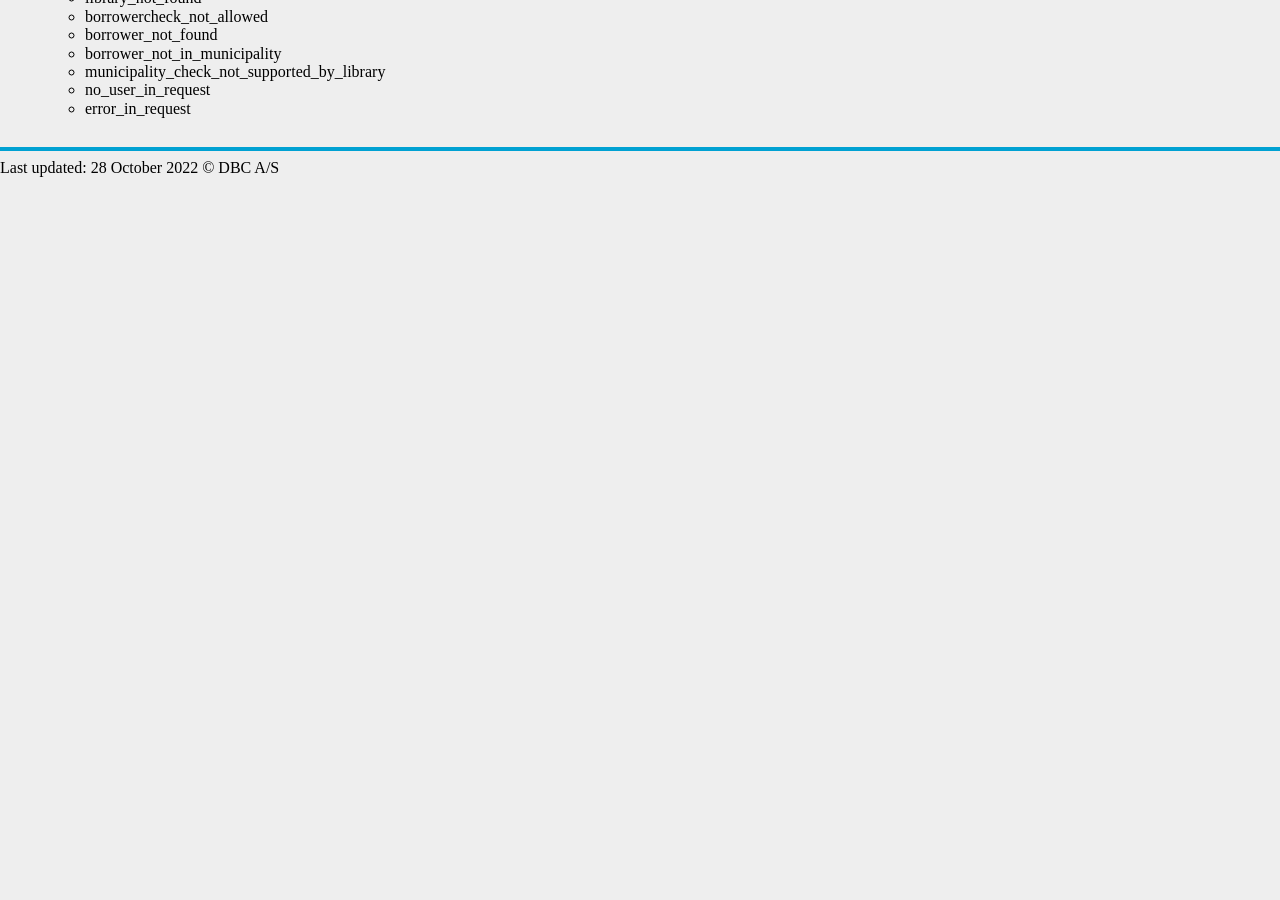
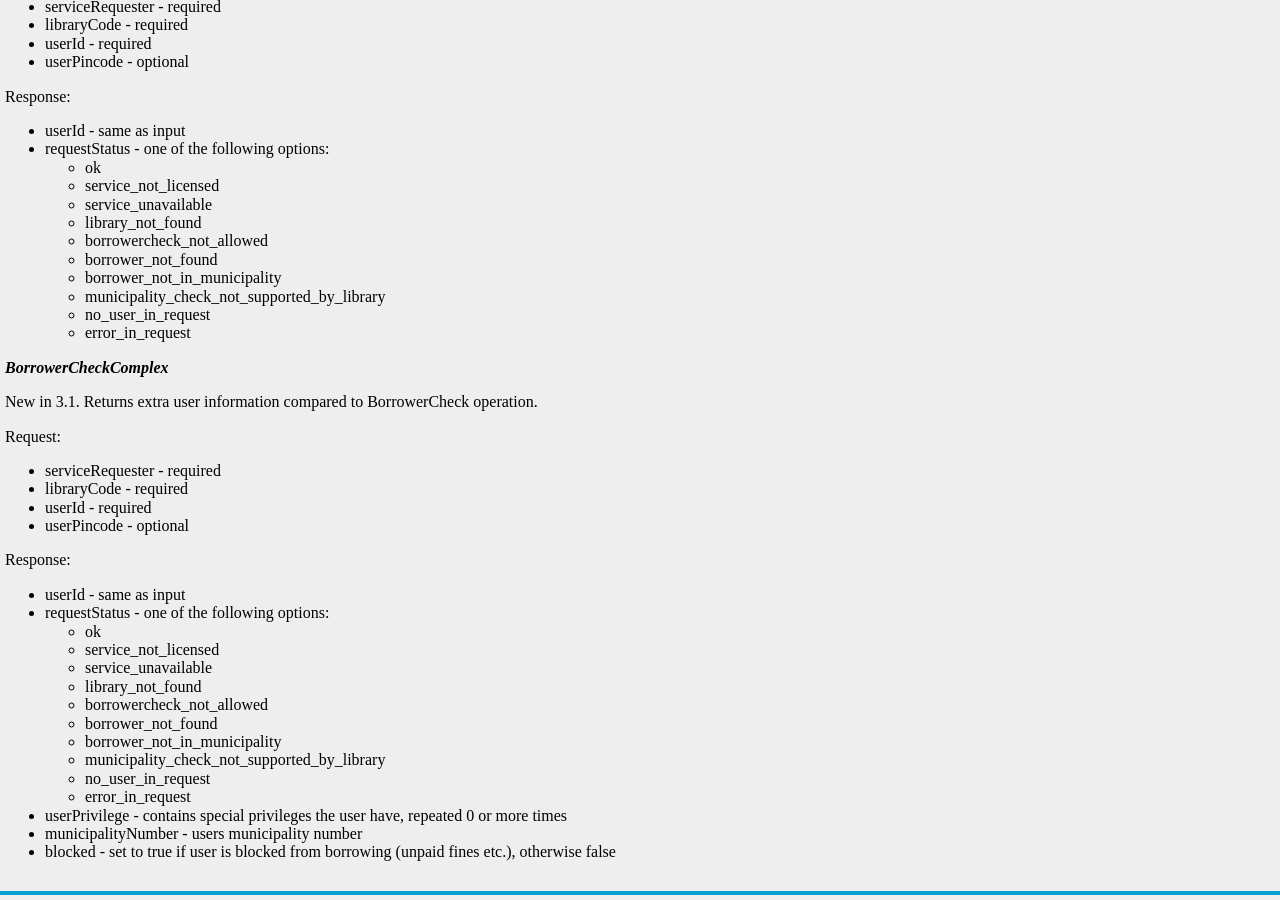
Before and after one commit to DBCDK/dbcdk.github.io, a Jekyll site: the page built from BorChk.md, in a window 1280 px wide and 900 px high, scrolled down 736 px. Built offline with Jekyll 4.4.1, drawn with Linux system fonts in a browser that asks for light colours; nearby versions of some CDN libraries; our own code applies the rules of GitHub Pages for plain Markdown files; before the commit the page ends 914 px from its top, so only the background shows below that; some of the changed text lies outside the part shown.

Commit message:
Added borchk 3.1 to documentation

```diff
--- a/BorChk.md
+++ b/BorChk.md
@@ -9,13 +9,24 @@ Lånertjek. Bruges til at tjekke om en bruger er indmeldt på et givent bibliote
 
 Dokumentation: [http://www.danbib.dk/lanertjek-fjernadgang](http://www.danbib.dk/lanertjek-fjernadgang)
 
+Current version is 3.1
+
 ## Versions
 
 | Version | Environment | Endpoint                                           | WSDL | XSD |
 |---------|-------------|----------------------------------------------------|------|-----|
+| 3.1    | production  | [https://borchk.addi.dk/3.1/](https://borchk.addi.dk/3.1/)         | [https://borchk.addi.dk/3.1/soap?wsdl](https://borchk.addi.dk/3.1/soap?wsdl)                     | [https://borchk.addi.dk/3.1/soap?xsd=1](https://borchk.addi.dk/3.1/soap?xsd=1) |
+| 3.1    | extern test | [https://borchk.test.addi.dk/3.1/](https://borchk.test.addi.dk/3.1/) | [https://borchk.test.addi.dk/3.1/soap?wsdl](https://borchk.test.addi.dk/3.1/soap?wsdl) | [https://borchk.test.addi.dk/test_3.1/soap?xsd=1](https://borchk.test.addi.dk/3.1/soap?xsd=1) |
+| 3.1    | staging     | [https://borchk.stg.addi.dk/3.1/](https://borchk.stg.addi.dk/3.1/) | [https://borchk.stg.addi.dk/3.1/soap?wsdl](https://borchk.stg.addi.dk/3.1/soap?wsdl) | [https://borchk.stg.addi.dk/test_3.1/soap?xsd=1](https://borchk.stg.addi.dk/3.1/soap?xsd=1) |
 | 3.0    | production  | [https://borchk.addi.dk/3.0/](https://borchk.addi.dk/3.0/)         | [https://borchk.addi.dk/3.0/soap?wsdl](https://borchk.addi.dk/3.0/soap?wsdl)                     | [https://borchk.addi.dk/3.0/soap?xsd=1](https://borchk.addi.dk/3.0/soap?xsd=1) |
 | 3.0    | extern test | [https://borchk.test.addi.dk/3.0/](https://borchk.test.addi.dk/3.0/) | [https://borchk.test.addi.dk/3.0/soap?wsdl](https://borchk.test.addi.dk/3.0/soap?wsdl) | [https://borchk.test.addi.dk/test_3.0/soap?xsd=1](https://borchk.test.addi.dk/3.0/soap?xsd=1) |
 | 3.0    | staging     | [https://borchk.stg.addi.dk/3.0/](https://borchk.stg.addi.dk/3.0/) | [https://borchk.stg.addi.dk/3.0/soap?wsdl](https://borchk.stg.addi.dk/3.0/soap?wsdl) | [https://borchk.stg.addi.dk/test_3.0/soap?xsd=1](https://borchk.stg.addi.dk/3.0/soap?xsd=1) |
+
+## Changelist
+
+### Version 3.1
+
+Added new BorrowerCheckComplex operation.
 
 ## Service operations
 
@@ -42,3 +53,30 @@ Response:
   * municipality_check_not_supported_by_library
   * no_user_in_request
   * error_in_request
+
+***BorrowerCheckComplex***
+
+New in 3.1. Returns extra user information compared to BorrowerCheck operation.
+
+Request:
+* serviceRequester - required
+* libraryCode - required
+* userId - required
+* userPincode - optional
+
+Response:
+* userId - same as input
+* requestStatus - one of the following options:
+  * ok
+  * service_not_licensed
+  * service_unavailable
+  * library_not_found
+  * borrowercheck_not_allowed
+  * borrower_not_found
+  * borrower_not_in_municipality
+  * municipality_check_not_supported_by_library
+  * no_user_in_request
+  * error_in_request
+* userPrivilege - contains special privileges the user have, repeated 0 or more times
+* municipalityNumber - users municipality number
+* blocked - set to true if user is blocked from borrowing (unpaid fines etc.), otherwise false
```
